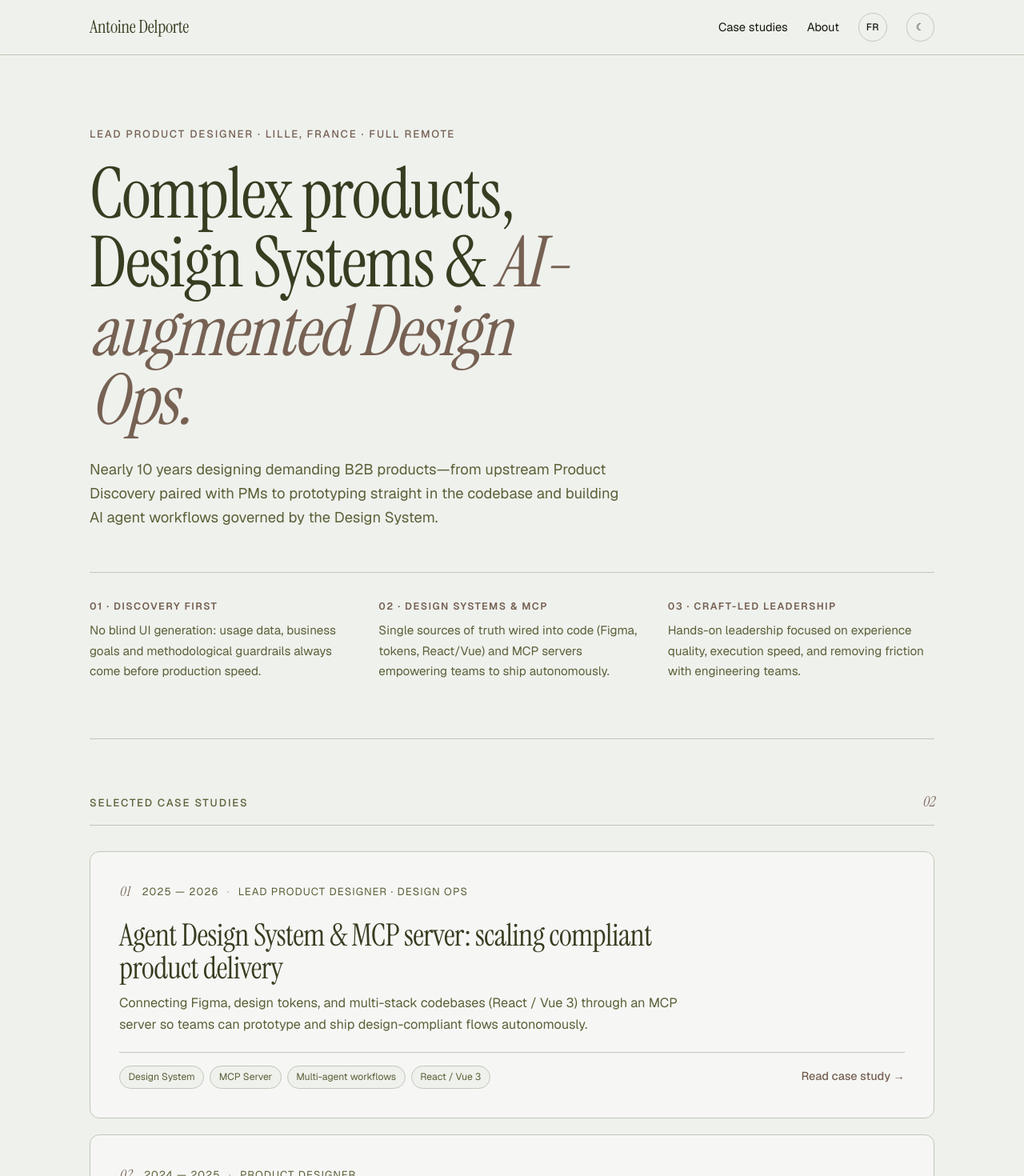
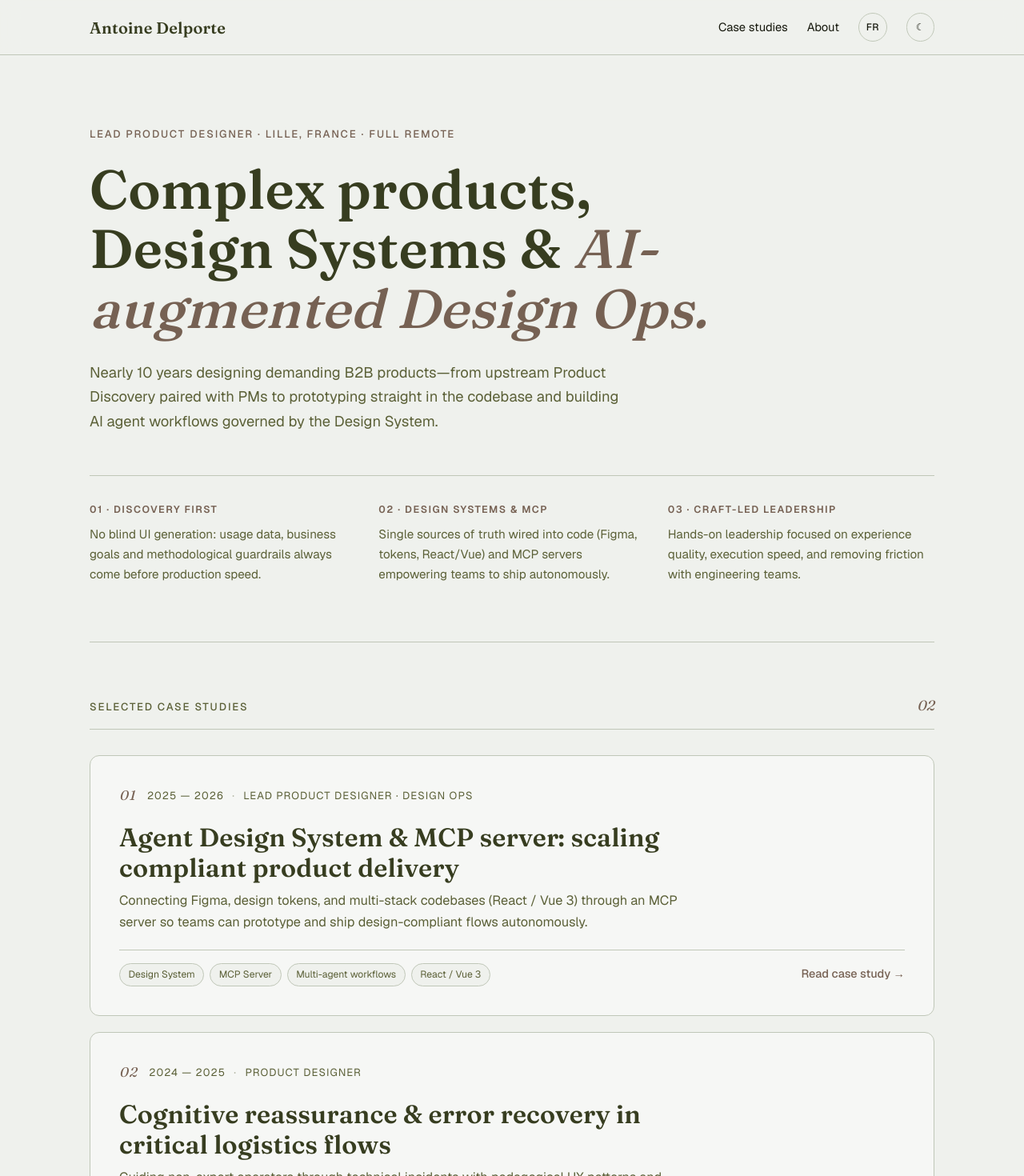
Before and after one commit to wazde/antoinedelporte, a Next.js app: page /en in a window 1280 px wide. Shown: the top 1470 px of the page at 80% size. Built offline with nearby package versions, Linux system fonts and the light colour scheme.

Commit message:
Switch heading serif to Fraunces (weight 600) with open letter-spacing

```diff
--- a/app/[lang]/about/about.module.css
+++ b/app/[lang]/about/about.module.css
@@ -12,11 +12,12 @@
 }
 
 .title {
-  font-size: clamp(2.5rem, 6vw, 4.25rem);
-  letter-spacing: -0.02em;
-  line-height: 1.02;
+  font-size: clamp(2.2rem, 5vw, 3.5rem);
+  letter-spacing: 0.005em;
+  line-height: 1.12;
+  font-weight: 600;
   margin: 0 0 1.75rem;
-  max-width: 20ch;
+  max-width: 22ch;
 }
 
 .lead {
--- a/app/[lang]/layout.tsx
+++ b/app/[lang]/layout.tsx
@@ -1,6 +1,6 @@
 import type { Metadata } from "next";
 import { notFound } from "next/navigation";
-import { Instrument_Serif } from "next/font/google";
+import { Fraunces } from "next/font/google";
 import { GeistSans } from "geist/font/sans";
 import { dictionaries, isLocale, locales } from "@/lib/i18n";
 import { site } from "@/lib/site";
@@ -9,10 +9,10 @@ import Footer from "@/components/Footer";
 import EasterEgg from "@/components/EasterEgg";
 import "../globals.css";
 
-const instrumentSerif = Instrument_Serif({
-  weight: "400",
+const fraunces = Fraunces({
+  subsets: ["latin"],
+  weight: ["400", "500", "600", "700"],
   style: ["normal", "italic"],
-  subsets: ["latin"],
   display: "swap",
 });
 
@@ -55,7 +55,7 @@ export default async function RootLayout({
       suppressHydrationWarning
       style={{
         ["--font-sans" as string]: GeistSans.style.fontFamily,
-        ["--font-serif" as string]: instrumentSerif.style.fontFamily,
+        ["--font-serif" as string]: fraunces.style.fontFamily,
       }}
     >
       <head>
--- a/app/[lang]/page.module.css
+++ b/app/[lang]/page.module.css
@@ -13,15 +13,17 @@
 }
 
 .title {
-  font-size: clamp(2.85rem, 7.2vw, 5.5rem);
-  line-height: 0.98;
-  letter-spacing: -0.02em;
+  font-size: clamp(2.4rem, 5.6vw, 4.25rem);
+  line-height: 1.1;
+  letter-spacing: 0.005em;
+  font-weight: 600;
   margin: 0 0 1.75rem;
-  max-width: 16ch;
+  max-width: 19ch;
 }
 
 .title em {
   font-style: italic;
+  font-weight: 500;
   color: var(--accent);
 }
 
@@ -140,9 +142,10 @@
 }
 
 .cardTitle {
-  font-size: clamp(1.75rem, 3.5vw, 2.4rem);
-  line-height: 1.08;
-  letter-spacing: -0.015em;
+  font-size: clamp(1.5rem, 2.8vw, 2rem);
+  line-height: 1.18;
+  letter-spacing: 0.005em;
+  font-weight: 600;
   margin: 0 0 0.6rem;
 }
 
--- a/app/[lang]/work/[slug]/case-study.module.css
+++ b/app/[lang]/work/[slug]/case-study.module.css
@@ -14,9 +14,10 @@
 }
 
 .title {
-  font-size: clamp(2.4rem, 5.5vw, 4rem);
-  letter-spacing: -0.02em;
-  line-height: 1.03;
+  font-size: clamp(2.1rem, 4.8vw, 3.4rem);
+  letter-spacing: 0.005em;
+  line-height: 1.12;
+  font-weight: 600;
   margin: 0 0 1.15rem;
   max-width: 24ch;
 }
@@ -55,9 +56,10 @@
 }
 
 .prose h2 {
-  font-size: 2rem;
-  letter-spacing: -0.015em;
-  line-height: 1.12;
+  font-size: 1.75rem;
+  letter-spacing: 0.005em;
+  line-height: 1.2;
+  font-weight: 600;
   margin: 3rem 0 0.85rem;
 }
 
--- a/app/globals.css
+++ b/app/globals.css
@@ -63,7 +63,9 @@ h2,
 h3,
 .serif {
   font-family: var(--font-serif), Georgia, serif;
-  font-weight: 400;
+  font-weight: 600;
+  letter-spacing: 0.005em;
+  font-variation-settings: "SOFT" 50, "WONK" 0;
   color: var(--heading);
 }
 
--- a/components/Footer.module.css
+++ b/components/Footer.module.css
@@ -11,9 +11,10 @@
 
 .email {
   font-family: var(--font-serif), Georgia, serif;
-  font-size: clamp(2rem, 5vw, 3.25rem);
+  font-size: clamp(1.75rem, 4.2vw, 2.75rem);
+  font-weight: 600;
   color: var(--heading);
-  letter-spacing: -0.01em;
+  letter-spacing: 0.005em;
 }
 
 .email:hover {
--- a/components/Header.module.css
+++ b/components/Header.module.css
@@ -16,8 +16,9 @@
 
 .logo {
   font-family: var(--font-serif), Georgia, serif;
-  font-size: 1.4rem;
-  letter-spacing: -0.01em;
+  font-size: 1.25rem;
+  font-weight: 600;
+  letter-spacing: 0.01em;
   color: var(--heading);
   text-decoration: none;
 }
```
